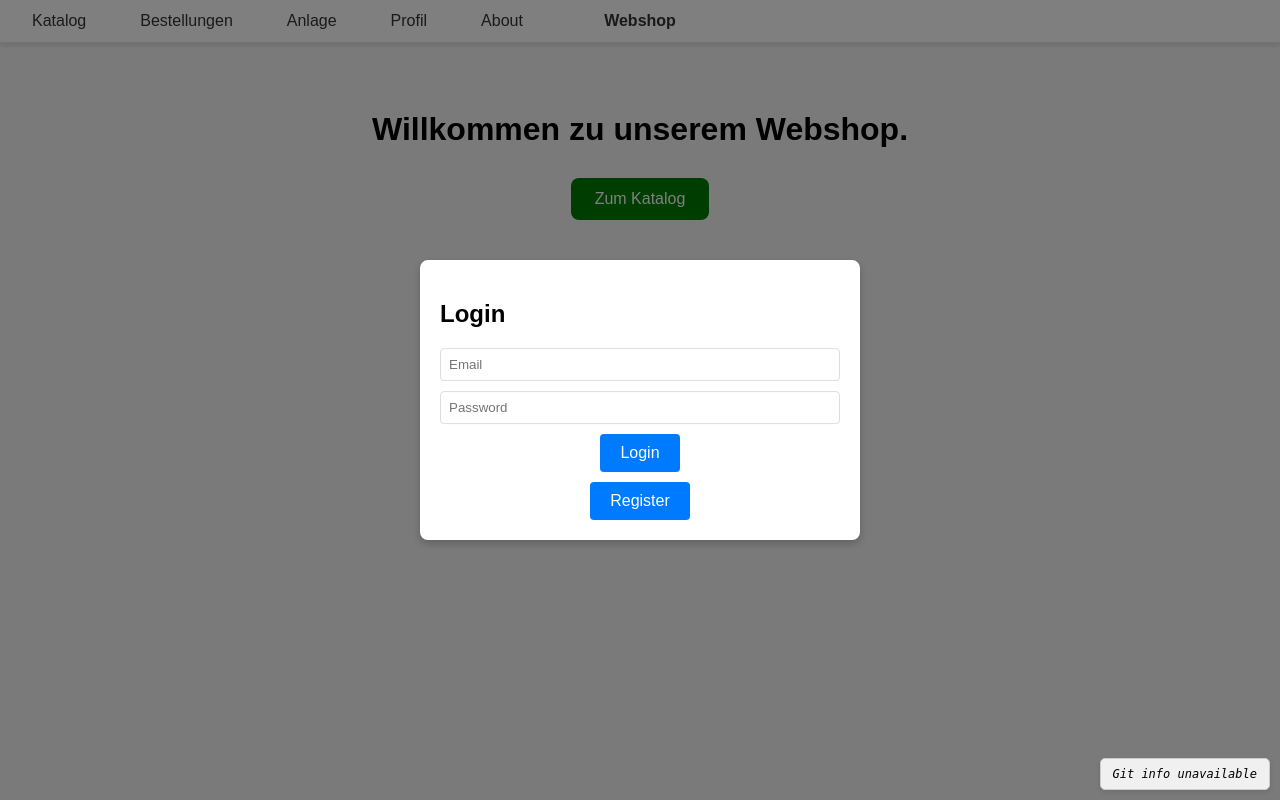
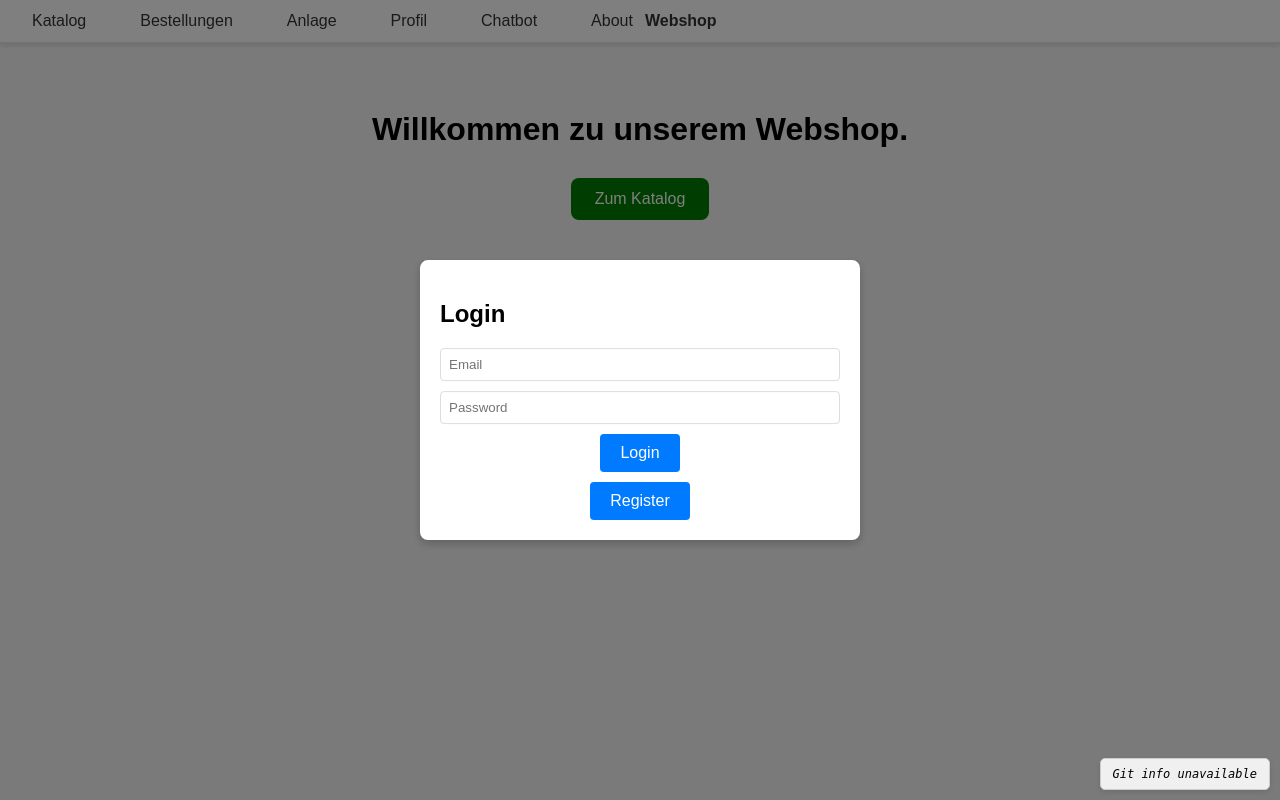
Before and after one commit to philippGtz/E3FIAE-Team-1, a Python web app: template templates/index.html in a window 1280 px wide. Run offline with Jinja, Linux system fonts and the light colour scheme; the template is opened without the code that fills it, so the values that code supplies are empty.

Commit message:
feat: Add chatbot

```diff
--- a/index.py
+++ b/index.py
@@ -314,3 +314,8 @@ def update_order_status_and_delivery():
     except Exception as e:
         db.session.rollback()
         return jsonify({'success': False, 'message': f'Fehler beim Aktualisieren der Bestellung: {str(e)}'}), 500
+
+
+@bp_index.route('/chatbot')
+def chatbot():
+    return render_template('chatbot.html')
--- a/templates/base.html
+++ b/templates/base.html
@@ -172,6 +172,7 @@
           <li><a href="{{ url_for('index.orders') }}" {% if request.endpoint == 'index.orders' %}class="active"{% endif %}>Bestellungen</a></li>
           <li><a href="{{ url_for('index.anlage') }}" {% if request.endpoint == 'index.anlage' %}class="active"{% endif %}>Anlage</a></li>
           <li><a href="{{ url_for('index.profile') }}" {% if request.endpoint == 'index.profile' %}class="active"{% endif %}>Profil</a></li>
+          <li><a href="{{ url_for('index.chatbot') }}" {% if request.endpoint == 'index.chatbot' %}class="active"{% endif %}>Chatbot</a></li>
           <li><a href="#" id="about-btn-header">About</a></li>
         </ul>
       </nav>
@@ -196,6 +197,7 @@
       <li><a href="{{ url_for('index.orders') }}" {% if request.endpoint == 'index.orders' %}class="active"{% endif %}>Bestellungen</a></li>
       <li><a href="{{ url_for('index.anlage') }}" {% if request.endpoint == 'index.anlage' %}class="active"{% endif %}>Anlage</a></li>
       <li><a href="{{ url_for('index.profile') }}" {% if request.endpoint == 'index.profile' %}class="active"{% endif %}>Profil</a></li>
+      <li><a href="{{ url_for('index.chatbot') }}" {% if request.endpoint == 'index.chatbot' %}class="active"{% endif %}>Chatbot</a></li>
       <li><a href="#" id="about-btn">About</a></li>
     </ul>
 
```
Also changed, not shown: templates/chatbot.html (added, +7 -0 lines).
